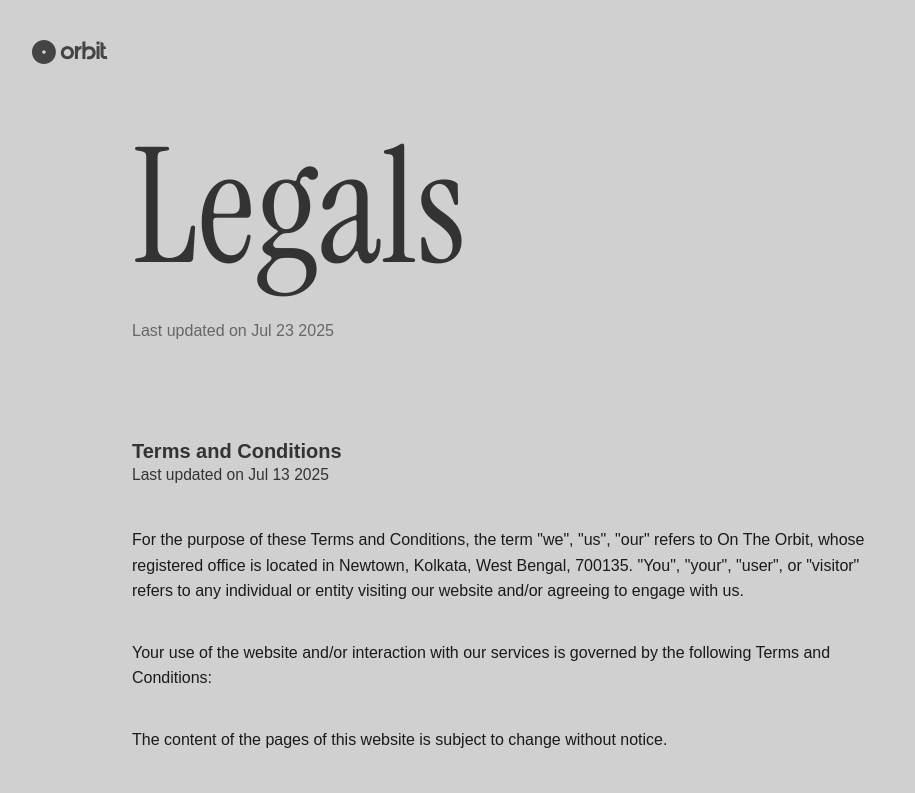
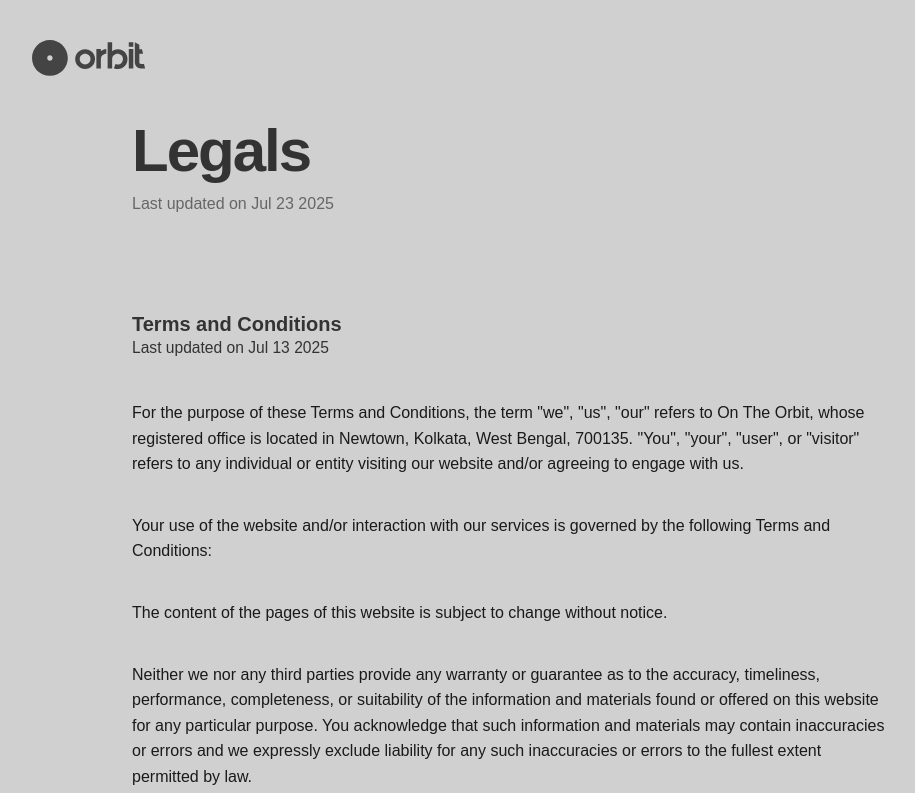
Before and after one commit to mahatosupriyo/orbit, a Next.js app: page /company/legals in a window 1280 px wide. Shown: the top 793 px of the page, without its empty margins (8-923 px from the left). Built offline with nearby package versions, Linux system fonts and the light colour scheme; a web font is replaced by a local one.

Commit message:
fixed terms

```diff
--- a/src/app/(company)/company/legals/legals.module.scss
+++ b/src/app/(company)/company/legals/legals.module.scss
@@ -47,9 +47,10 @@
             margin-bottom: 2rem;
 
             .header {
-                font-family: 'Instrument Serif', serif;
-                font-size: 16rem;
-                font-weight: 400;
+                // font-family: 'Instrument Serif', serif;
+                font-size: 6rem;
+                letter-spacing: -0.2rem;
+                font-weight: 700;
                 color: hsl(0, 0%, 20%);
 
                 @media (max-width: 1000px) {
--- a/src/app/(company)/company/legals/page.tsx
+++ b/src/app/(company)/company/legals/page.tsx
@@ -95,7 +95,7 @@ If you have questions, contact us at: support@ontheorbit.com`;
     return (
         <div className={styles.legalswraper}>
             <div className={styles.container}>
-                <Icon name="oto" fill="#444" />
+                <Icon name="oto" size={36} fill="#444" />
                 <div className={styles.secwraper}>
                     <header className={styles.headercontainer}>
                         <h1 className={styles.header}>Legals</h1>
--- a/src/app/auth/page.tsx
+++ b/src/app/auth/page.tsx
@@ -56,8 +56,8 @@ export default function AuthPage() {
                 {/* Footer with terms and privacy links */}
                 <p className={styles.authfooter}>
                     By continuing, you agree to our{' '}
-                    <a target='_blank' className={styles.linkinline} href="/">Legal terms</a> and{' '}
-                    <a target='_blank' className={styles.linkinline} href="/">Privacy policy</a>.
+                    <a target='_blank' className={styles.linkinline} href="https://www.ontheorbit.com/company/legals">Legal terms</a> and{' '}
+                    <a target='_blank' className={styles.linkinline} href="https://www.ontheorbit.com/company/legals">Privacy policy</a>.
                 </p>
             </div>
         </div>
--- a/src/components/molecules/footer/footer.tsx
+++ b/src/components/molecules/footer/footer.tsx
@@ -38,11 +38,11 @@ export default function Footer() {
 
                     <div className={styles.legalwraper}>
                         <div className={styles.inlinewraper}>
-                            <Link className={styles.linksinline} href="/">Privacy Policy</Link>
+                            <a target='_blank' className={styles.linksinline} href="https://www.ontheorbit.com/company/legals">Privacy Policy</a>
                         </div>
                         &
                         <div className={styles.inlinewraper}>
-                            <Link className={styles.linksinline} href="/">Legal Terms</Link>
+                            <a target='_blank' className={styles.linksinline} href="https://www.ontheorbit.com/company/legals">Legal Terms</a>
                         </div>
                     </div>
                     <h4 className={styles.passiontxt}>
```
